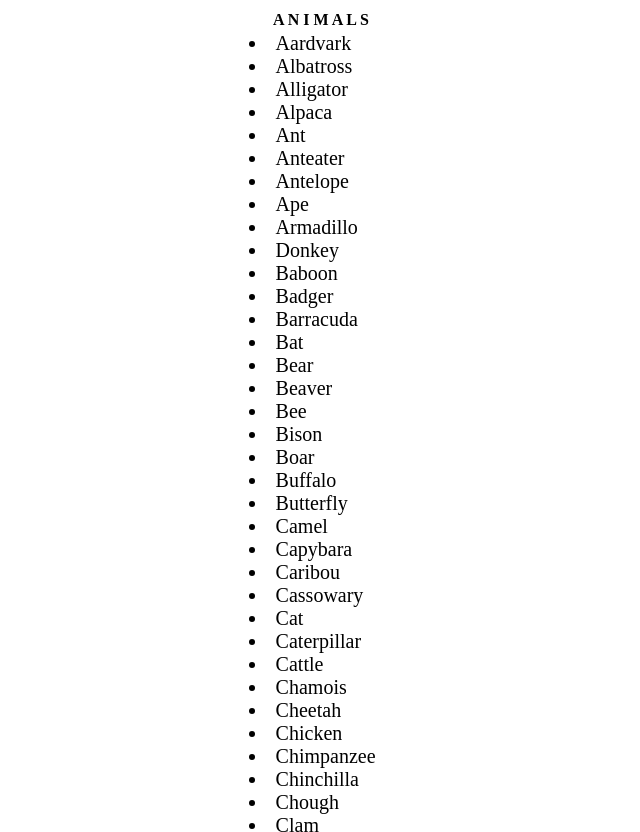
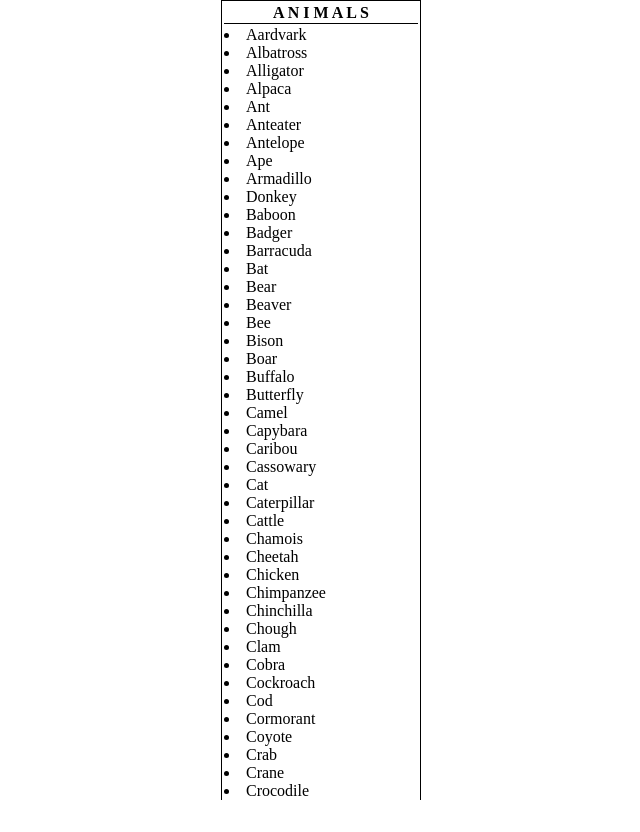
Before and after one commit to abasha2002/AnimalArrayChallenge, a plain HTML site: page index.html in a window 1280 px wide. Shown: the top 832 px of the page, without its empty margins (319-959 px from the left). After the commit the page ends 800 px from the top, so only its background shows below. Drawn offline with Linux system fonts and the light colour scheme.

Commit message:
Update style.css

```diff
--- a/style.css
+++ b/style.css
@@ -1,7 +1,27 @@
-li{
-    font-size: 20px;
+*{
+    box-sizing: border-box;
 }
 body{
     display: flex;
     justify-content: center;
+    height: 100vh;
+    margin: 0;
 }
+table{
+    border: 1px solid black;
+    width: 200px;
+}
+td{
+    display: block;
+    border-bottom: 1px solid black;
+}
+td:nth-last-child(1){
+    border-bottom: none;
+}
+th{
+    border-bottom: 1px solid black;
+}
+.container{
+    max-height: 100%;
+    overflow-y: auto;
+}
```
